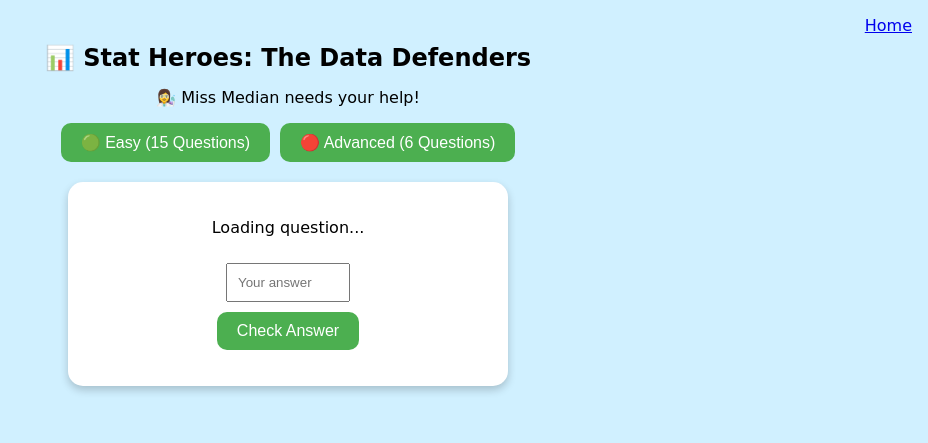
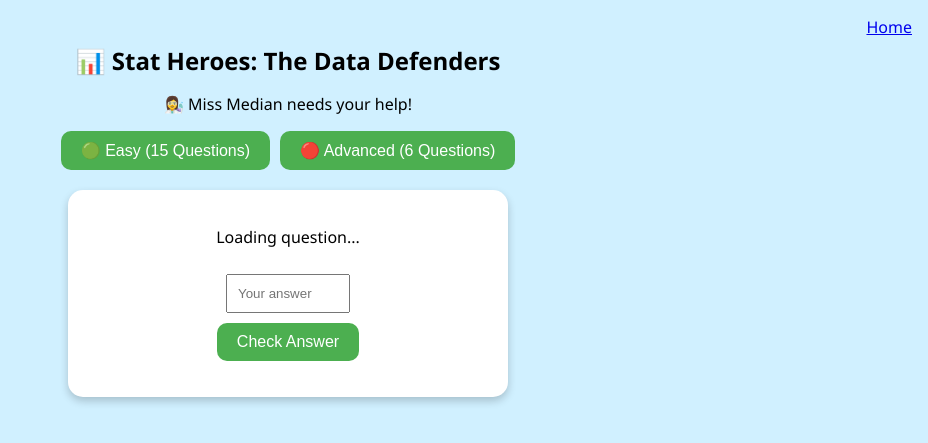
Before and after one commit to manmohanp/manmohanp.github.io, a Jekyll site: the page games/statheros.html, which Jekyll copies as it is, in a window 1280 px wide. Shown: the top 443 px of the page, without its empty margins (352-1280 px from the left). Built offline with Jekyll 4.4.1, drawn with Linux system fonts in a browser that asks for light colours.

Commit message:
Update statheros.html

```diff
--- a/games/statheros.html
+++ b/games/statheros.html
@@ -11,7 +11,7 @@
       font-size: 1.5rem;
     }
     body {
-      font-family: 'Comic Sans MS', cursive, sans-serif;
+      font-family: 'Segoe UI', Tahoma, Geneva, Verdana, sans-serif;
       background: #d0f0ff;
       text-align: center;
       padding: 20px;
```
